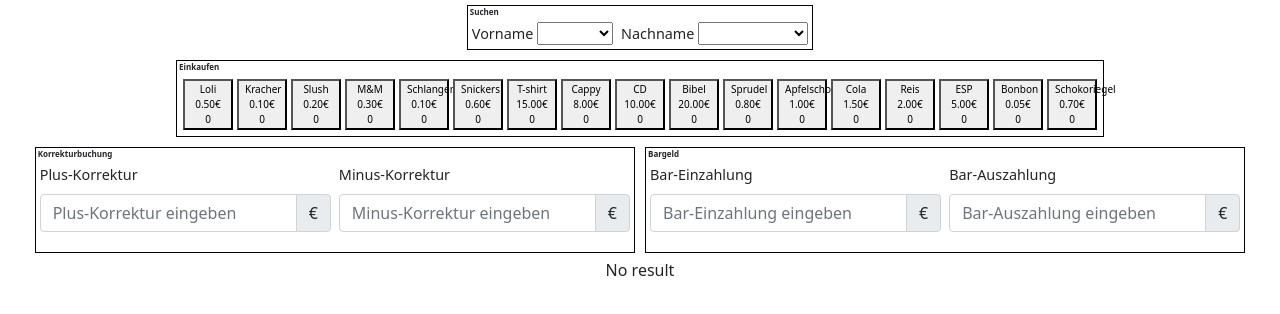
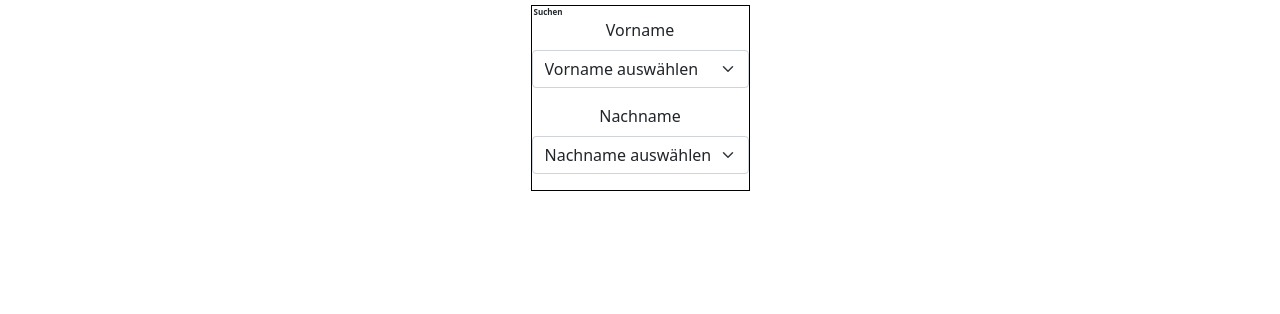
Before and after one commit to BountyApplication/BountyApplication, a React (Create React App) app in the folder bountyAppUi/: page / in a window 1280 px wide. Shown: the top 314 px of the page. Built offline with nearby package versions, Linux system fonts and the light colour scheme.

Commit message:
Collapse animation and boostrap components

```diff
--- a/bountyAppUi/src/bounty/adminUi/AddProduct.js
+++ b/bountyAppUi/src/bounty/adminUi/AddProduct.js
@@ -1,7 +1,7 @@
 import React, {useState} from 'react';
 import NumberInput from '../util/NumberInput';
 import { addProduct } from '../util/Database';
-import { Form, Button } from 'react-bootstrap';
+import { Form, Button, Collapse } from 'react-bootstrap';
 import Input from '../util/Input';
 
 const debug = true;
@@ -35,8 +35,12 @@ export default function AddProduct(props) {
             <Form>
                 <Input title="Name" value={productName} setValue={setProductName} />
                 <Input type="number" title="Price" value={productPrice} setValue={setProductPrice} />
-                {(productName!=="" || productPrice!=null) && <Button className="ms-2" onClick={reset}>{"reset"}</Button>}
-                {(productName!==""&&productPrice!=null)   && <Button className='ms-2' onClick={submit.bind(this)}>{"submit"}</Button>}
+                <Collapse in={productName!=="" || productPrice!=null}>
+                    <Button type="reset" variant="secondary" className="ms-2" onClick={reset}>{"reset"}</Button>
+                </Collapse>
+                <Collapse in={productName!=="" && productPrice!=null}>
+                    <Button type="submit" className='ms-2' onClick={submit.bind(this)}>{"submit"}</Button>
+                </Collapse>
             </Form>
         </div>
     );
--- a/bountyAppUi/src/bounty/adminUi/RemoveProduct.js
+++ b/bountyAppUi/src/bounty/adminUi/RemoveProduct.js
@@ -15,7 +15,7 @@ export default function RemoveProduct() {
     return(
         <div className='rubric'>
             <div className='title'>{"Remove Product"}</div>
-            <ProductSelect runCallback={run} useReset={true} useSubmit={true} resetSubmit={true} hideReset={true} hideSubmit={true} />
+            <ProductSelect runCallback={run} useReset={true} useSubmit={true} resetOnSubmit={true} hideReset={true} hideSubmit={true} />
         </div>
     );
 }
--- a/bountyAppUi/src/bounty/generalUi/GeneralUi.js
+++ b/bountyAppUi/src/bounty/generalUi/GeneralUi.js
@@ -9,6 +9,7 @@ import LastBookings from './LastBookings';
 import { getProducts, getUserBalance, commitBooking } from '../util/Database';
 // import BarcodeScannerComponent from "react-qr-barcode-scanner";
 import Html5QrcodePlugin from '../util/scanner';
+import { Col, Collapse, Button } from 'react-bootstrap';
 
 const debug = true;
 
@@ -106,13 +107,21 @@ export default function GeneralUi({showAdminLink = false}) {
         <div className="main">
             {showAdminLink && <Link to="/admin">{"Admin"}</Link>}
             <UserSelect setResetCallback={setResetUserCallback} resetCallback={resetUser} runCallback={setUser} useReset={true} hideReset={true} />
-            <ProductDisplay tryRemove={!isSufficient} products={products} setProducts={setProducts} />
-            <BalanceCorrection plus={correctionPlus} setPlus={setCorrectionPlus} minus={correctionMinus} setMinus={setCorrectionMinus} />
-            <CashPayment outVal={paymentOut} setOut={setPaymentOut} inVal={paymentIn} setIn={setPaymentIn} /><br className='wrapper'/>
-            {userBalance && <BalanceInfos balance={userBalance} sum={total} />}
-            {user && <LastBookings />}
-            {hasInput && <button className='wrapper' onClick={resetProducts}>{"reset"}</button>}
-            {hasInput && isSufficient && user && <button className="wrapper" onClick={submit}>{"Buchen"}</button>}
+            <Collapse in={user&&userBalance}>
+                <div>
+                    <ProductDisplay tryRemove={!isSufficient} products={products} setProducts={setProducts} />
+                    <BalanceCorrection plus={correctionPlus} setPlus={setCorrectionPlus} minus={correctionMinus} setMinus={setCorrectionMinus} />
+                    <CashPayment outVal={paymentOut} setOut={setPaymentOut} inVal={paymentIn} setIn={setPaymentIn} /><br className='wrapper'/>
+                    <BalanceInfos balance={userBalance} sum={total} />
+                    <LastBookings />
+                </div>
+            </Collapse>
+            <Collapse in={hasInput}>
+                <Button type="reset" variant="secondary" className='wrapper' onClick={resetProducts}>{"reset"}</Button>
+            </Collapse>
+            <Collapse in={hasInput && isSufficient && user}>
+                <Button type="submit" className="wrapper" onClick={submit}>{"Buchen"}</Button>
+            </Collapse>
             {/* <BarcodeScannerComponent
                 width={500}
                 height={500}
@@ -126,7 +135,7 @@ export default function GeneralUi({showAdminLink = false}) {
                 qrbox={250}
                 disableFlip={false}
                 qrCodeSuccessCallback={onNewScanResult}/> */}
-      <p>{data}</p>
+               {/* <p>{data}</p> */}
         </div>
     );
 }
--- a/bountyAppUi/src/bounty/generalUi/Product.js
+++ b/bountyAppUi/src/bounty/generalUi/Product.js
@@ -1,5 +1,6 @@
 import React from 'react';
 import PropTypes from 'prop-types';
+import {Card, Button, Container,Row, Col, CardTitle } from 'react-bootstrap';
 
 Product.propTypes = {
     id: PropTypes.number.isRequired,
@@ -21,10 +22,21 @@ Product.defaultProps = {
 
 export default function Product({id, name, price, amount, setAmount, tryRemove}) {
         return(
-            <button className="product" onClick={() => setAmount(id, amount + (tryRemove && amount>0 ? -1 : 1))}>
-                {name} <br />
-                {`${price.toFixed(2)}€`} <br />
-                <div className={amount>0 ? "redText" : ""}>{amount}</div>
-            </button>
+            <Col xs>
+            <Card className="product" border="primary">
+                <Card.Body>
+                    <Card.Title><h1>{name}</h1></Card.Title>
+
+                        <Card.Text>{`${price.toFixed(2)}€`}</Card.Text>
+
+                        <Container>{amount}
+                            <Button className="product" onClick={() => setAmount(id, amount + (tryRemove && amount>0 ? -1 : 1))}>
+                                {tryRemove?"remove":"add"}
+                            </Button>
+                        </Container>
+
+                </Card.Body>
+            </Card>
+            </Col>
         );
 }
--- a/bountyAppUi/src/bounty/generalUi/ProductDisplay.js
+++ b/bountyAppUi/src/bounty/generalUi/ProductDisplay.js
@@ -1,6 +1,8 @@
 import React from 'react';
 import Product from './Product';
 import PropTypes from "prop-types";
+import { Card, CardGroup, Row, Col } from 'react-bootstrap';
+import CardHeader from 'react-bootstrap/esm/CardHeader';
 
 ProductDisplay.propTypes = {
     products: PropTypes.arrayOf(PropTypes.shape({
@@ -30,14 +32,22 @@ export default function ProductDisplay({products, setProducts, tryRemove}) {
     }
 
     return(
-        <div className="rubric">
-            <div className='title'>{"Einkaufen"}</div>
-            <div className='wrapper'>
+        // <div className="border">
+        //     <div className='title'>{"Einkaufen"}</div>
+        //     <div className='wrapper'>
+        <Card>
+            <Card.Header>{"Einkaufen"}</Card.Header>
+            <Card.Body>
+                <Card.Title>{"Einkaufen"}</Card.Title>
+                <Row>
                 {products.map(({id, name, price, amount}) => {
                     return <Product tryRemove={tryRemove} key={id} id={id} name={name} price={price} amount={amount} setAmount={updateProductAmount}/>
                 })}
-            </div>
-        </div>
+                </Row>
+            {/* </div>
+        </div> */}
+            </Card.Body>
+        </Card>
     );
 
 }
--- a/bountyAppUi/src/bounty/util/GeneralUi.css
+++ b/bountyAppUi/src/bounty/util/GeneralUi.css
@@ -36,14 +36,23 @@
 }
 
 .product {
-    width: 50px;
-    height: auto;
-    font-size: x-small;
-    /* overflow: hidden; */
-    text-overflow: ellipsis;
-    /* overflow: hidde#n; */
-    white-space: pre-line;
-    margin: 2px;
+    /* max-width: 20%; */
+    display:inline-block;
+    font-size: 0.5em;
+
+    margin: 0;
+}
+
+.card-title {
+    font-size: 0.1em;
+}
+
+.product Button {
+    display:inline-block;
+    /* font-size: small; */
+    font-size: 1em;
+    margin: 0;
+
 }
 
 .redText {
--- a/bountyAppUi/src/bounty/util/TextInput.js
+++ b/bountyAppUi/src/bounty/util/TextInput.js
@@ -21,7 +21,7 @@ export default function TextInput({title, placeholder, value, setValue}) {
         <Form.Group className="mb-3" controlId={title}>
             <Form.Label>{title}</Form.Label>
             <InputGroup>
-                <FormControl type="text" placeholder={placeholder==null? `${title} eingeben` : placeholder}
+                <FormControl type="text" placeholder={placeholder==null ? `${title} eingeben` : placeholder}
                     value={value}
                     onChange={event => setValue(event.target.value)}
                 />
--- a/bountyAppUi/src/bounty/util/UserSelect.js
+++ b/bountyAppUi/src/bounty/util/UserSelect.js
@@ -1,6 +1,7 @@
 import React, {useState, useEffect} from 'react';
 import PropTypes from 'prop-types';
 import { getUsers } from './Database';
+import { Col, Collapse, Form, Button } from 'react-bootstrap';
 
 const debug = true;
 
@@ -106,27 +107,32 @@ function UserSelect({title, runCallback, resetCallback, setResetCallback, useRes
     function nameSelectUi(isFirstname) {
         let userName = isFirstname?userFirstname:userLastname;
         return(
-            <select value={userName} onChange={event => updateName(isFirstname, event.target.value)}>
-                <option value="">{userName!==""?"delete":""}</option>
-                {getSortedUsers(isFirstname).map(({id, firstname, lastname}) => {
-                    let name=isFirstname?firstname:lastname;
-                    return <option key={id} value={name}>{name}</option>
-                })}
-            </select>
+            <Form.Group className="mb-3" controlId={isFirstname?"firstname":"lastname"}>
+                <Form.Label>{isFirstname?"Vorname":"Nachname"}</Form.Label>
+                <Form.Select value={userName} onChange={event => updateName(isFirstname, event.target.value)}>
+                    <option value="">{userName!==""?"Auswahl löschen":`${isFirstname?"Vorname":"Nachname"} auswählen`}</option>
+                    {getSortedUsers(isFirstname).map(({id, firstname, lastname}) => {
+                        let name=isFirstname?firstname:lastname;
+                        return <option key={id} value={name}>{name}</option>
+                    })}
+                </Form.Select>
+            </Form.Group>
         );
     }
 
     return(
         <div className="rubric">
             <div className='title'>{title}</div>
-            <div className='wrapper'>
-                {"Vorname "}{nameSelectUi(NameType.FIRSTNAME)}
-            </div>
-            <div className='wrapper'>
-                {"Nachname "}{nameSelectUi(NameType.LASTNAME)}
-            </div>
-            {useReset  && (!hideReset  || hasFirstname || hasLastname) &&   <button className='wrapper' onClick={reset}>{"reset"}</button>}
-            {useSubmit && (!hideSubmit || filteredUsers.length===1)    &&   <button className='wrapper' onClick={submit}>{"submit"}</button>}
+            <Form>
+                {nameSelectUi(NameType.FIRSTNAME)}
+                {nameSelectUi(NameType.LASTNAME)}
+                <Collapse in={useReset  && (!hideReset  || hasFirstname || hasLastname)}>
+                    <Button variant="secondary" type="reset" className='wrapper' onClick={reset}>{"reset"}</Button>
+                </Collapse>
+                <Collapse in={useSubmit && (!hideSubmit || filteredUsers.length===1)}>
+                    <Button variant="primary" type="submit" className='wrapper' onClick={submit}>{"submit"}</Button>
+                </Collapse>
+            </Form>
         </div>
     );
 }
```
Also changed, not shown: bountyAppUi/src/bounty/adminUi/AddUser.js (+7 -3 lines), bountyAppUi/src/bounty/adminUi/ChangeProduct.js (+14 -6 lines), bountyAppUi/src/bounty/adminUi/ChangeUser.js (+12 -4 lines), bountyAppUi/src/bounty/util/ProductSelect.js (+18 -10 lines).
